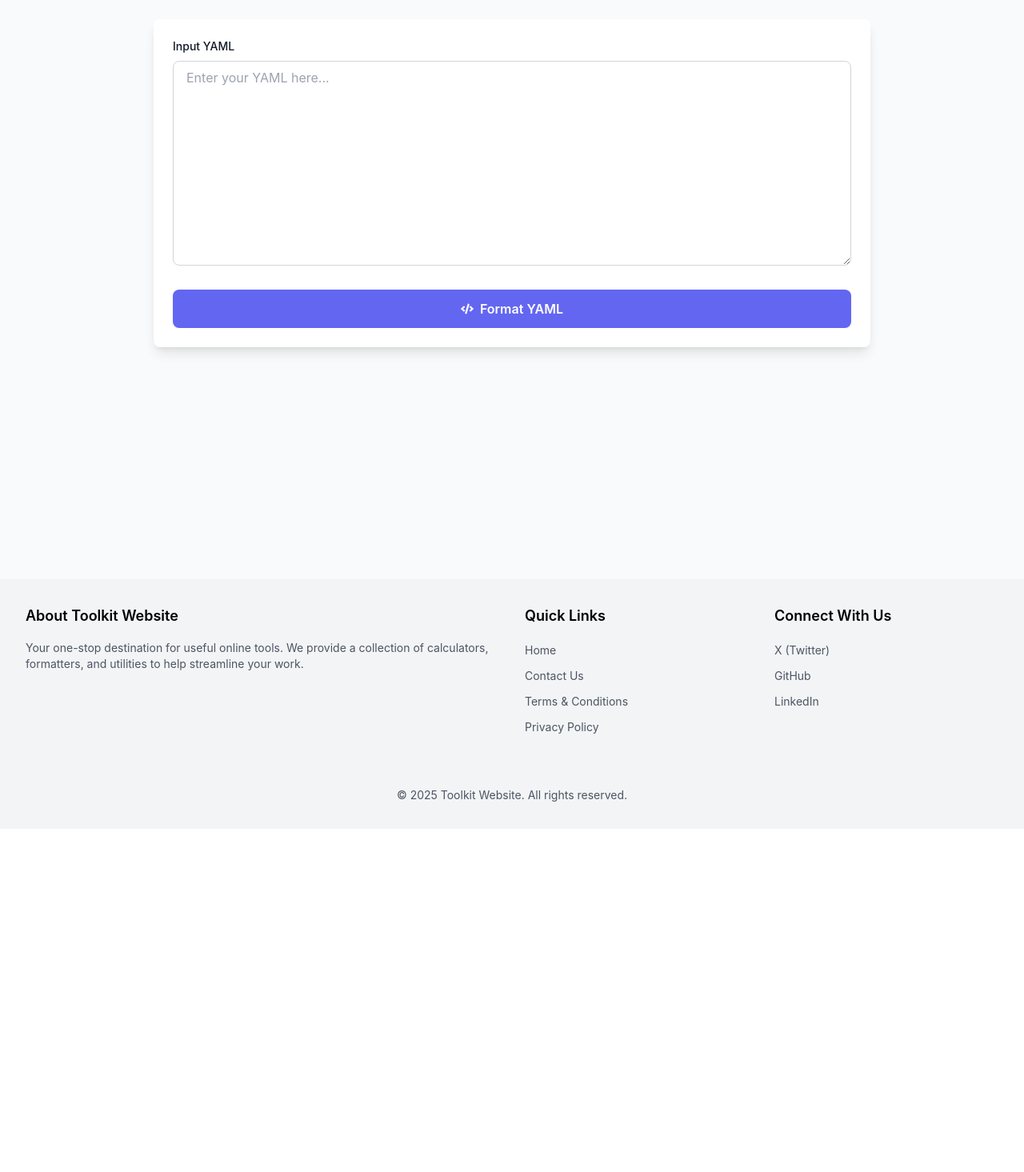
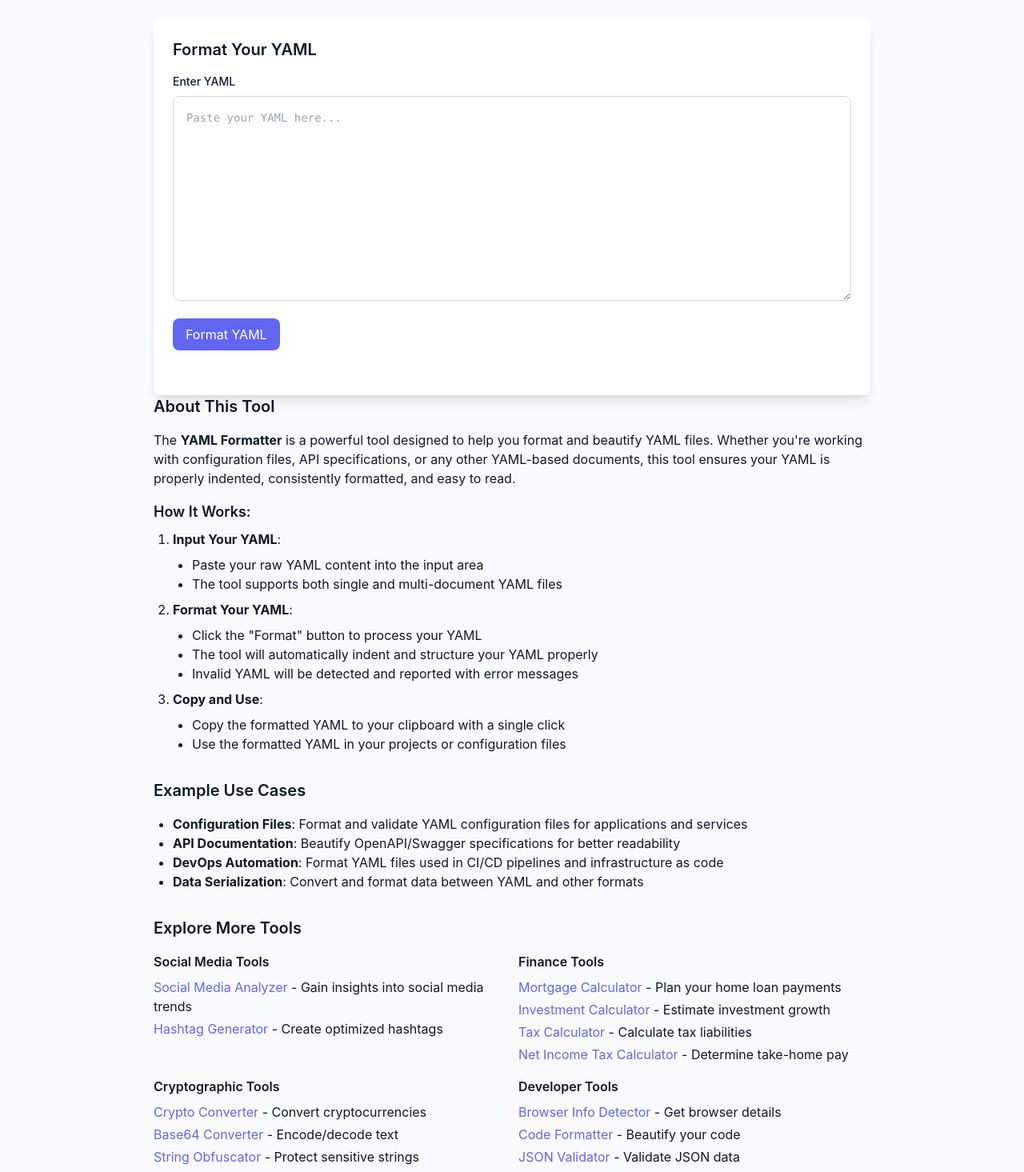
Before and after one commit to mrxehmad/online-toolkit, a React (Create React App) app: page /yaml-formatter in a window 1280 px wide. Shown: the part 140-1605 px from the top of the page at 80% size. Before the commit the page ends 1176 px from the top, so only its background shows below. Built offline with nearby package versions, Linux system fonts and the light colour scheme.

Commit message:
Fix YAML Formatter

```diff
--- a/src/components/tools/YamlFormatter.js
+++ b/src/components/tools/YamlFormatter.js
@@ -1,37 +1,38 @@
 import React, { useState } from 'react';
 import { useTheme } from '../../context/ThemeContext';
-import { FaCode, FaCopy } from 'react-icons/fa';
-import YAML from 'yaml';
+import { FaCopy } from 'react-icons/fa';
+import { Link } from 'react-router-dom';
+import * as yaml from 'yaml';
 
-function YamlFormatter() {
+function YAMLFormatter() {
   const { darkMode } = useTheme();
   const [input, setInput] = useState('');
-  const [formatted, setFormatted] = useState('');
+  const [output, setOutput] = useState('');
   const [error, setError] = useState('');
   const [copied, setCopied] = useState(false);
 
-  const formatYaml = () => {
+  const formatYAML = () => {
     try {
-      // Parse the input to validate it's valid YAML
-      const parsed = YAML.parse(input);
-      // Convert back to YAML with proper formatting
-      const formattedYaml = YAML.stringify(parsed, {
+      const parsed = yaml.parse(input);
+      const formatted = yaml.stringify(parsed, {
         indent: 2,
-        lineWidth: 0,
-        noRefs: true,
+        lineWidth: 80,
+        singleQuote: true
       });
-      setFormatted(formattedYaml);
+      setOutput(formatted);
       setError('');
     } catch (err) {
-      setError('Invalid YAML format');
-      setFormatted('');
+      setError('Invalid YAML format. Please check your input.');
+      setOutput('');
     }
   };
 
   const copyToClipboard = () => {
-    navigator.clipboard.writeText(formatted);
+    if (output) {
+      navigator.clipboard.writeText(output);
       setCopied(true);
       setTimeout(() => setCopied(false), 2000);
+    }
   };
 
   return (
@@ -40,52 +41,61 @@ function YamlFormatter() {
         <h1 className="text-3xl font-bold mb-8">YAML Formatter</h1>
 
         <div className={`p-6 rounded-lg shadow-lg ${darkMode ? 'bg-gray-800' : 'bg-white'}`}>
-          <div className="mb-6">
-            <label className="block text-sm font-medium mb-2">Input YAML</label>
+          <div className="mb-8">
+            <h2 className="text-xl font-semibold mb-4">Format Your YAML</h2>
+            <div className="space-y-4">
+              <div>
+                <label htmlFor="yaml-input" className="block text-sm font-medium mb-2">
+                  Enter YAML
+                </label>
                 <textarea
+                  id="yaml-input"
                   value={input}
                   onChange={(e) => setInput(e.target.value)}
-              placeholder="Enter your YAML here..."
-              className={`w-full h-64 px-4 py-2 rounded-lg border ${
-                darkMode ? 'bg-gray-700 border-gray-600 text-white' : 'bg-white border-gray-300 text-gray-900'
-              }`}
+                  className={`w-full h-64 p-4 rounded-lg font-mono text-sm ${
+                    darkMode ? 'bg-gray-700 border-gray-600' : 'bg-white border-gray-300'
+                  } border`}
+                  placeholder="Paste your YAML here..."
                 />
               </div>
 
               <button
-            onClick={formatYaml}
-            className={`w-full py-3 px-4 rounded-lg flex items-center justify-center space-x-2 ${
-              darkMode ? 'bg-indigo-600 hover:bg-indigo-700' : 'bg-indigo-500 hover:bg-indigo-600'
-            } text-white font-semibold`}
+                onClick={formatYAML}
+                className={`px-4 py-2 rounded-lg ${
+                  darkMode ? 'bg-indigo-600 hover:bg-indigo-500' : 'bg-indigo-500 hover:bg-indigo-400'
+                } text-white`}
               >
-            <FaCode />
-            <span>Format YAML</span>
+                Format YAML
               </button>
 
               {error && (
-            <div className="mt-4 p-4 rounded-lg bg-red-100 dark:bg-red-900 text-red-700 dark:text-red-200">
+                <div className={`p-4 rounded-lg ${
+                  darkMode ? 'bg-red-900 text-red-100' : 'bg-red-100 text-red-900'
+                }`}>
                   {error}
                 </div>
               )}
 
-          {formatted && (
-            <div className="mt-6">
-              <label className="block text-sm font-medium mb-2">Formatted YAML</label>
-              <div className="relative">
-                <pre className={`p-4 rounded-lg overflow-x-auto ${
-                  darkMode ? 'bg-gray-700 text-gray-100' : 'bg-gray-100 text-gray-900'
-                }`}>
-                  {formatted}
-                </pre>
+              {output && (
+                <div>
+                  <div className="flex justify-between items-center mb-2">
+                    <label className="block text-sm font-medium">
+                      Formatted YAML
+                    </label>
                     <button
                       onClick={copyToClipboard}
-                  className={`absolute top-2 right-2 p-2 rounded-lg ${
+                      className={`p-2 rounded-lg ${
                         darkMode ? 'bg-gray-600 hover:bg-gray-500' : 'bg-gray-200 hover:bg-gray-300'
                       }`}
                     >
                       <FaCopy className={copied ? 'text-green-500' : ''} />
                     </button>
                   </div>
+                  <pre className={`p-4 rounded-lg overflow-x-auto ${
+                    darkMode ? 'bg-gray-700' : 'bg-gray-100'
+                  }`}>
+                    <code className="text-sm">{output}</code>
+                  </pre>
                   {copied && (
                     <p className="text-green-500 mt-2 text-sm">Copied to clipboard!</p>
                   )}
@@ -94,7 +104,101 @@ function YamlFormatter() {
             </div>
           </div>
         </div>
+
+        <div className="mb-8">
+          <h2 className="text-xl font-semibold mb-4">About This Tool</h2>
+          <p className="mb-4">
+            The <strong>YAML Formatter</strong> is a powerful tool designed to help you format and beautify YAML files. Whether you're working with configuration files, API specifications, or any other YAML-based documents, this tool ensures your YAML is properly indented, consistently formatted, and easy to read.
+          </p>
+
+          <h3 className="text-lg font-semibold mb-2">How It Works:</h3>
+          <ol className="list-decimal pl-6 mb-4">
+            <li className="mb-2">
+              <strong>Input Your YAML</strong>:
+              <ul className="list-disc pl-6 mt-2">
+                <li>Paste your raw YAML content into the input area</li>
+                <li>The tool supports both single and multi-document YAML files</li>
+              </ul>
+            </li>
+            <li className="mb-2">
+              <strong>Format Your YAML</strong>:
+              <ul className="list-disc pl-6 mt-2">
+                <li>Click the "Format" button to process your YAML</li>
+                <li>The tool will automatically indent and structure your YAML properly</li>
+                <li>Invalid YAML will be detected and reported with error messages</li>
+              </ul>
+            </li>
+            <li>
+              <strong>Copy and Use</strong>:
+              <ul className="list-disc pl-6 mt-2">
+                <li>Copy the formatted YAML to your clipboard with a single click</li>
+                <li>Use the formatted YAML in your projects or configuration files</li>
+              </ul>
+            </li>
+          </ol>
+        </div>
+
+        <div className="mb-8">
+          <h2 className="text-xl font-semibold mb-4">Example Use Cases</h2>
+          <ul className="list-disc pl-6 mb-4">
+            <li><strong>Configuration Files</strong>: Format and validate YAML configuration files for applications and services</li>
+            <li><strong>API Documentation</strong>: Beautify OpenAPI/Swagger specifications for better readability</li>
+            <li><strong>DevOps Automation</strong>: Format YAML files used in CI/CD pipelines and infrastructure as code</li>
+            <li><strong>Data Serialization</strong>: Convert and format data between YAML and other formats</li>
+          </ul>
+        </div>
+
+        <div className="mt-8">
+          <h2 className="text-xl font-semibold mb-4">Explore More Tools</h2>
+
+          <div className="grid grid-cols-1 md:grid-cols-2 gap-4">
+            <div>
+              <h3 className="font-semibold mb-2">Social Media Tools</h3>
+              <ul className="space-y-1">
+                <li><Link to="/social-media-analyzer" className="text-indigo-500 hover:underline">Social Media Analyzer</Link> - Gain insights into social media trends</li>
+                <li><Link to="/hashtag-generator" className="text-indigo-500 hover:underline">Hashtag Generator</Link> - Create optimized hashtags</li>
+              </ul>
+            </div>
+
+            <div>
+              <h3 className="font-semibold mb-2">Finance Tools</h3>
+              <ul className="space-y-1">
+                <li><Link to="/mortgage-calculator" className="text-indigo-500 hover:underline">Mortgage Calculator</Link> - Plan your home loan payments</li>
+                <li><Link to="/investment-calculator" className="text-indigo-500 hover:underline">Investment Calculator</Link> - Estimate investment growth</li>
+                <li><Link to="/tax-calculator" className="text-indigo-500 hover:underline">Tax Calculator</Link> - Calculate tax liabilities</li>
+                <li><Link to="/net-income-tax-calculator" className="text-indigo-500 hover:underline">Net Income Tax Calculator</Link> - Determine take-home pay</li>
+              </ul>
+            </div>
+
+            <div>
+              <h3 className="font-semibold mb-2">Cryptographic Tools</h3>
+              <ul className="space-y-1">
+                <li><Link to="/crypto-converter" className="text-indigo-500 hover:underline">Crypto Converter</Link> - Convert cryptocurrencies</li>
+                <li><Link to="/base64-converter" className="text-indigo-500 hover:underline">Base64 Converter</Link> - Encode/decode text</li>
+                <li><Link to="/string-obfuscator" className="text-indigo-500 hover:underline">String Obfuscator</Link> - Protect sensitive strings</li>
+                <li><Link to="/uuid-generator" className="text-indigo-500 hover:underline">UUID Generator</Link> - Generate unique identifiers</li>
+              </ul>
+            </div>
+
+            <div>
+              <h3 className="font-semibold mb-2">Developer Tools</h3>
+              <ul className="space-y-1">
+                <li><Link to="/browser-info-detector" className="text-indigo-500 hover:underline">Browser Info Detector</Link> - Get browser details</li>
+                <li><Link to="/code-formatter" className="text-indigo-500 hover:underline">Code Formatter</Link> - Beautify your code</li>
+                <li><Link to="/json-validator" className="text-indigo-500 hover:underline">JSON Validator</Link> - Validate JSON data</li>
+                <li><Link to="/curl-generator" className="text-indigo-500 hover:underline">cURL Generator</Link> - Generate API requests</li>
+                <li><Link to="/markdown-to-html" className="text-indigo-500 hover:underline">Markdown to HTML</Link> - Convert Markdown</li>
+                <li><Link to="/pihole-regex-generator" className="text-indigo-500 hover:underline">Pi-hole Regex Generator</Link> - Create ad-blocking patterns</li>
+                <li><Link to="/crontab-generator" className="text-indigo-500 hover:underline">Crontab Generator</Link> - Schedule tasks</li>
+                <li><Link to="/port-generator" className="text-indigo-500 hover:underline">Port Generator</Link> - Generate random ports</li>
+                <li><Link to="/docker-converter" className="text-indigo-500 hover:underline">Docker Converter</Link> - Simplify Dockerfile creation</li>
+              </ul>
+            </div>
+          </div>
+        </div>
+      </div>
+    </div>
   );
 }
 
-export default YamlFormatter;
+export default YAMLFormatter;
```
Lines whose indentation alone changed are shown as unchanged.
